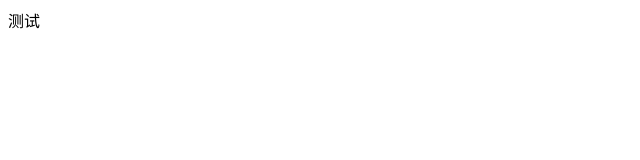
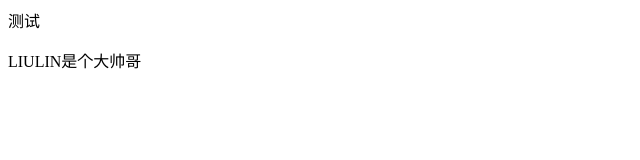
Before and after one commit to 8SOPHIA8/8SOPHIA8.github.io, a plain HTML site: page index.html in a window 1280 px wide. Shown: the whole page, without its empty margins (0-640 px from the left). Drawn offline with Linux system fonts and the light colour scheme.

Commit message:
Update index.html

```diff
--- a/index.html
+++ b/index.html
@@ -1 +1,2 @@
 <p>测试</p>
+<P>LIULIN是个大帅哥<P/>
```
